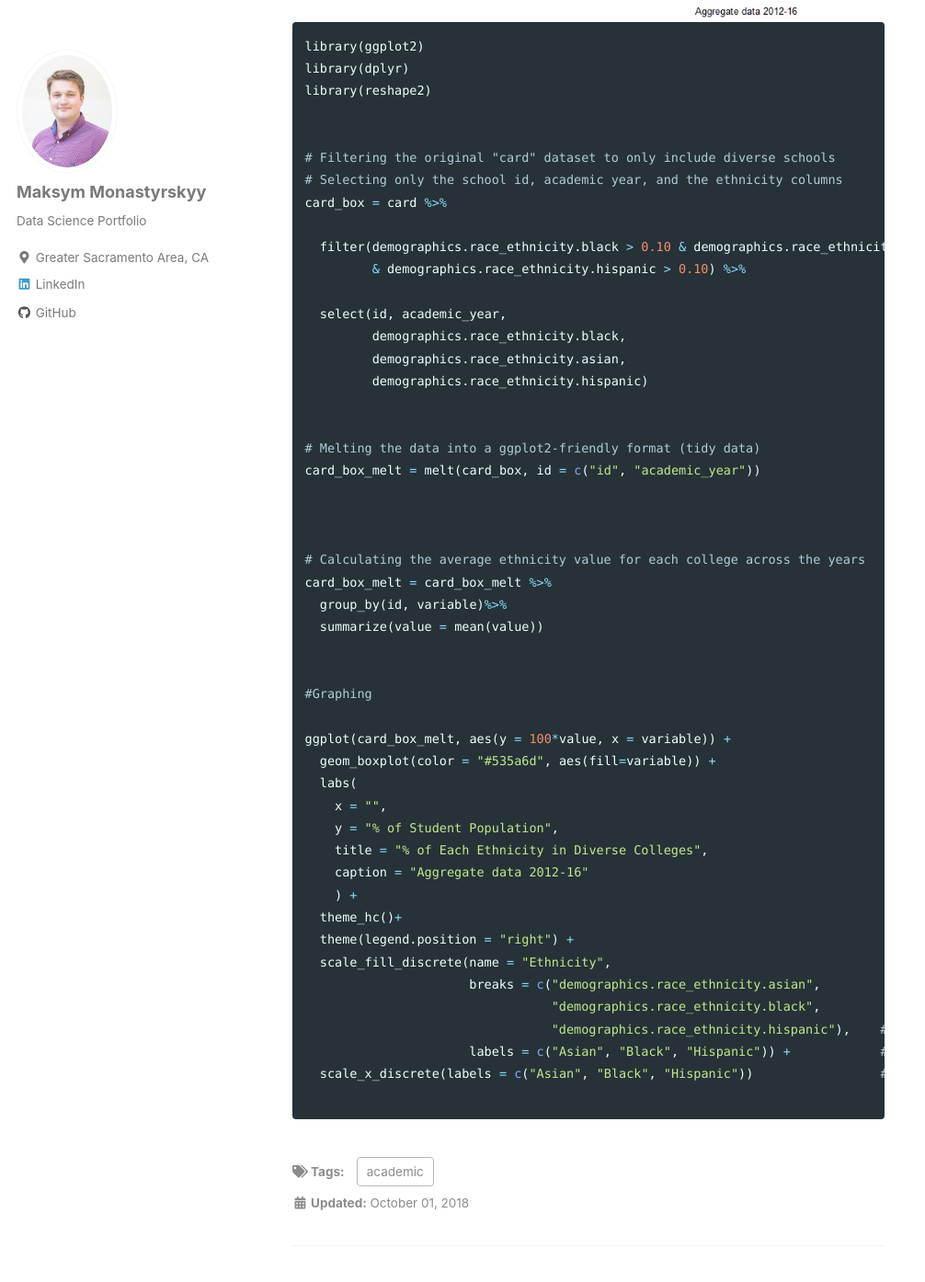
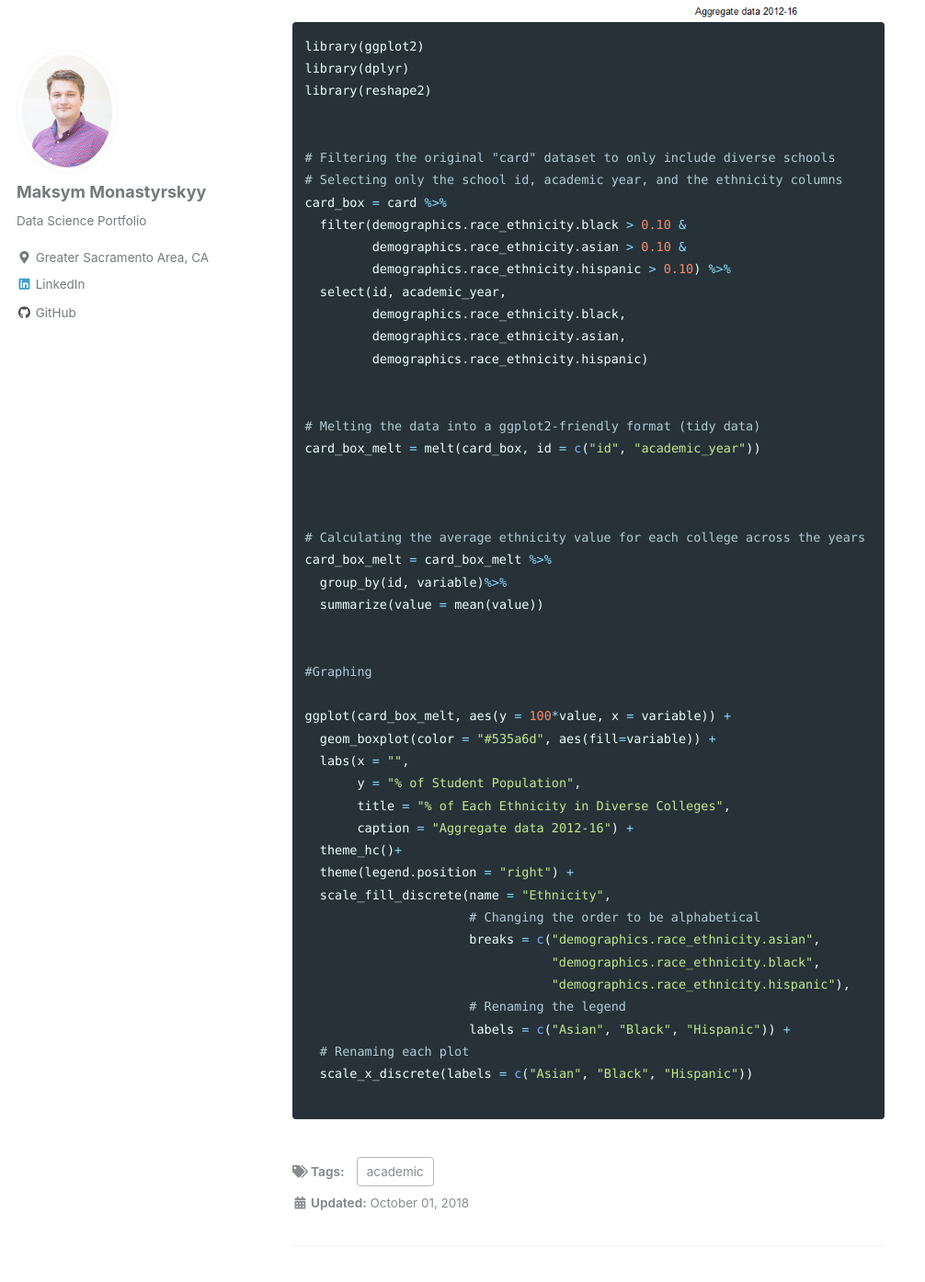
Before and after one commit to monastyrskyy/monastyrskyy.github.io, a Jekyll site: the page built from _posts/2018-11-01-collegescorecards2.md, in a window 1280 px wide and 1400 px high, scrolled down 10147 px. Shown: the top 1394 px of the window at 92% size, without its empty margins (0-1006 px from the left). Built offline with Jekyll 4.4.1, drawn with Linux system fonts in a browser that asks for light colours; cached includes are drawn as plain includes; nearby versions of some CDN libraries.

Commit message:
prettified the code

````diff
--- a/_posts/2018-11-01-collegescorecards2.md
+++ b/_posts/2018-11-01-collegescorecards2.md
@@ -146,10 +146,9 @@ library(reshape2)
 # Filtering the original "card" dataset to only include diverse schools
 # Selecting only the school id, academic year, and the ethnicity columns
 card_box = card %>%
-
-  filter(demographics.race_ethnicity.black > 0.10 & demographics.race_ethnicity.asian > 0.10
-         & demographics.race_ethnicity.hispanic > 0.10) %>%
-
+  filter(demographics.race_ethnicity.black > 0.10 &
+         demographics.race_ethnicity.asian > 0.10 &
+         demographics.race_ethnicity.hispanic > 0.10) %>%
   select(id, academic_year,
          demographics.race_ethnicity.black,
          demographics.race_ethnicity.asian,
@@ -171,19 +170,20 @@ card_box_melt = card_box_melt %>%
 
 ggplot(card_box_melt, aes(y = 100*value, x = variable)) +
   geom_boxplot(color = "#535a6d", aes(fill=variable)) +
-  labs(
-    x = "",
-    y = "% of Student Population",
-    title = "% of Each Ethnicity in Diverse Colleges",
-    caption = "Aggregate data 2012-16"
-    ) +
+  labs(x = "",
+       y = "% of Student Population",
+       title = "% of Each Ethnicity in Diverse Colleges",
+       caption = "Aggregate data 2012-16") +
   theme_hc()+
   theme(legend.position = "right") +
   scale_fill_discrete(name = "Ethnicity",
+                      # Changing the order to be alphabetical
                       breaks = c("demographics.race_ethnicity.asian",
                                  "demographics.race_ethnicity.black",
-                                 "demographics.race_ethnicity.hispanic"),    # Changing the order to be alphabetical
-                      labels = c("Asian", "Black", "Hispanic")) +            # Renaming the legend
-  scale_x_discrete(labels = c("Asian", "Black", "Hispanic"))                 # Renaming each plot
+                                 "demographics.race_ethnicity.hispanic"),
+                      # Renaming the legend
+                      labels = c("Asian", "Black", "Hispanic")) +
+  # Renaming each plot
+  scale_x_discrete(labels = c("Asian", "Black", "Hispanic"))
 
 ```
````
Also changed, not shown: _posts/2018-10-01-collegescorecards.md (+0 -2 lines).
